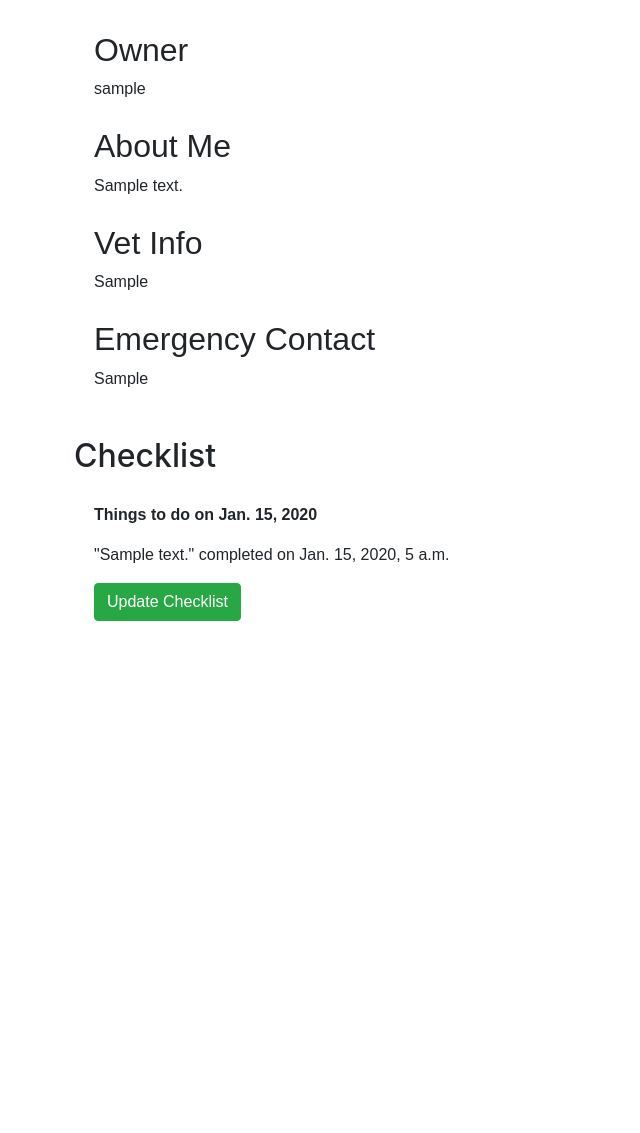
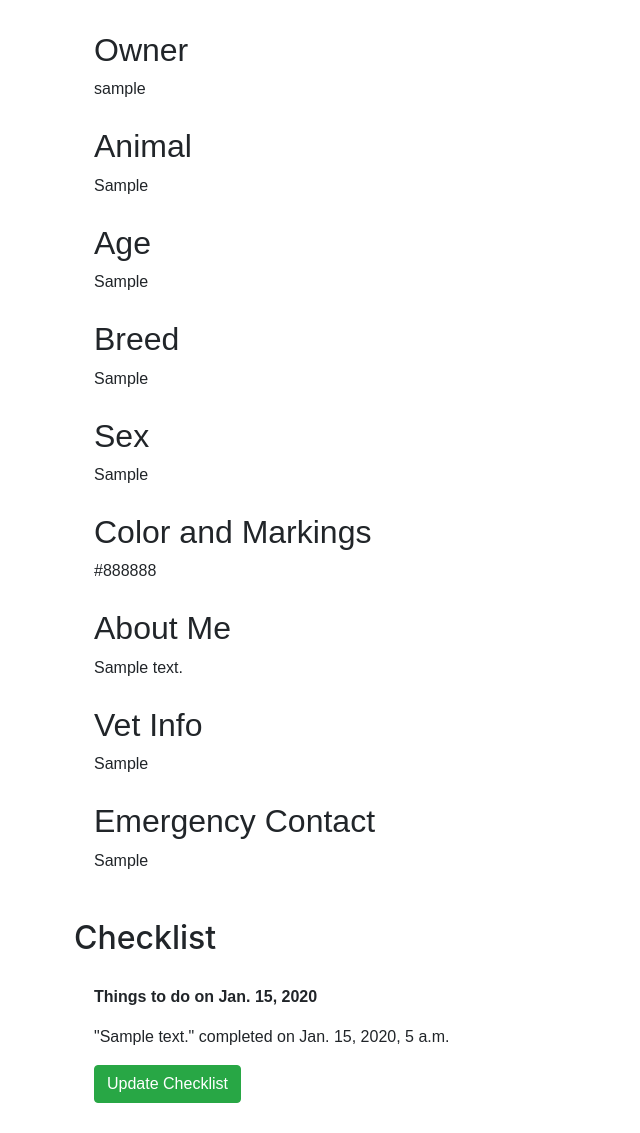
Before and after one commit to pet-pal-project/petpal, a Django app: page /pet/1 in a window 1280 px wide. Shown: the part 372-1505 px from the top of the page, without its empty margins (0-640 px from the left). Before the commit the page ends 993 px from the top, so only its background shows below. Run offline with Django 3.2, Linux system fonts and the light colour scheme; tables that the repository leaves empty hold one stand-in row (values such as "Sample post"); grey boxes marked "Sample" are stand-in pictures; some libraries are stand-ins or nearby versions.

Commit message:
layout changes

```diff
--- a/templates/dashboard.html
+++ b/templates/dashboard.html
@@ -51,7 +51,7 @@
 
             {% if checklist.pet_id == pet %}
             <section>
-            <p><b>For {{ pet.name }} on {{ checklist.visit.due_date_on }}</b></p>
+            <p><b>For {{ pet.name }} on {{ checklist.visit.due_date_on }} with pet sitter {{ checklist.visit.sitter_id }}</b></p>
 
                 {% for task in all_tasks %}
                     {% if task.checklist_id.pet_id == pet and task.checklist_id.visit.due_date_on == checklist.visit.due_date_on  %}
--- a/templates/pet-detail.html
+++ b/templates/pet-detail.html
@@ -17,10 +17,55 @@
 <p>{{ pet.owner }}</p>
 </div>
 
+{% if pet.animal %}
+<div class="info">
+<h2>Animal</h2>
+<p>{{ pet.animal }}</p>
+</div>
+{% endif %}
+
+{% if pet.age %}
+<div class="info">
+<h2>Age</h2>
+<p>{{ pet.age }}</p>
+</div>
+{% endif %}
+
+{% if pet.breed %}
+<div class="info">
+<h2>Breed</h2>
+<p>{{ pet.breed }}</p>
+</div>
+{% endif %}
+
+{% if pet.weight %}
+<div class="info">
+<h2>Weight</h2>
+<p>{{ pet.weight }} lbs.</p>
+</div>
+{% endif %}
+
+{% if pet.sex %}
+<div class="info">
+<h2>Sex</h2>
+<p>{{ pet.sex}}</p>
+</div>
+{% endif %}
+
+{% if pet.color_and_Markings %}
+<div class="info">
+<h2>Color and Markings</h2>
+<p>{{ pet.color_and_Markings }}</p>
+</div>
+{% endif %}
+
+
+{% if pet.about_Me %}
 <div class="info">
 <h2>About Me</h2>
 <p>{{ pet.about_Me }}</p>
 </div>
+{% endif %}
 
 {% if pet.vet_Info %}
 <div class="info">
@@ -29,10 +74,13 @@
 </div>
 {% endif %}
 
+
+{% if pet.emergency_Contact %}
 <div class="info">
 <h2>Emergency Contact</h2>
 <p>{{ pet.emergency_Contact }}</p>
 </div>
+{% endif %}
 
 
 </section>
@@ -47,13 +95,15 @@
     {% csrf_token %}
         {% for task in all_tasks %}
         {% if task.checklist_id.pet_id == pet and task.checklist_id.visit.due_date_on == checklist.visit.due_date_on %}
+
             {% if task.completed_on %}
-            <span>"{{ task.description }}" completed on {{ task.completed_on }}</span<br>
-            <p></p>
-            {% else %}
-            <input type="checkbox" value="{{task.id}}" name="task" class=""> {{ task.description }}<br>
-            <p></p>
+                <span>"{{ task.description }}" completed on {{ task.completed_on }}</span<br>
+                <p></p>
+                {% else %}
+                <input type="checkbox" value="{{task.id}}" name="task" class=""> {{ task.description }}<br>
+                <p></p>
             {% endif %}
+
         {% endif %}
         {% endfor %}
     <button type="submit" class="btn btn-success" name="submit-checklist">Update Checklist</button>
```
